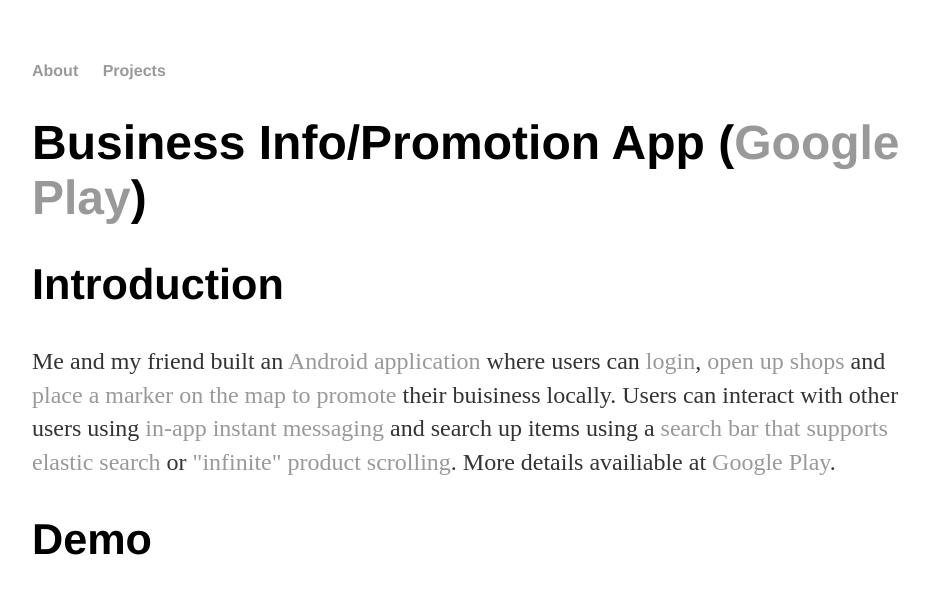
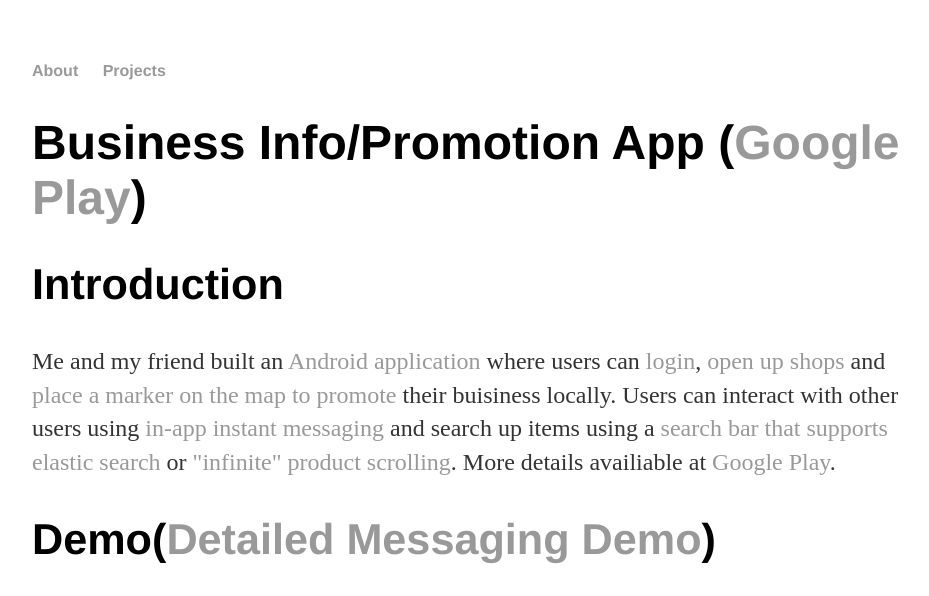
Before and after one commit to jcho7022/jcho7022.github.io, a Jekyll site: the page built from projects/float/index.html, in a window 1280 px wide and 900 px high, cut to the strip 0-596 px from the top of the window. Shown: the whole strip, without its empty margins (160-1089 px from the left). Built offline with Jekyll 4.4.1, drawn with Linux system fonts in a browser that asks for light colours.

Commit message:
Update index.html

```diff
--- a/projects/float/index.html
+++ b/projects/float/index.html
@@ -13,7 +13,7 @@
   or <a href="https://jcho7022.github.io/projects/float/infinite_product.jpg">"infinite" product scrolling</a>.
 	More details availiable at <a href="https://play.google.com/store/apps/details?id=com.floatapplication">Google Play</a>. </p>
 
-<h2>Demo</h2>
+<h2>Demo(<a href="https://jcho7022.github.io/projects/float/infinite_product.jpg">Detailed Messaging Demo</a>)</h2>
 <iframe  width="980" height="660" src="https://www.youtube.com/embed/p_KakAKGueY" frameborder="0" allow="accelerometer; autoplay; encrypted-media; gyroscope; picture-in-picture" allowfullscreen></iframe>
 
 <h2>Backend</h2>
```
